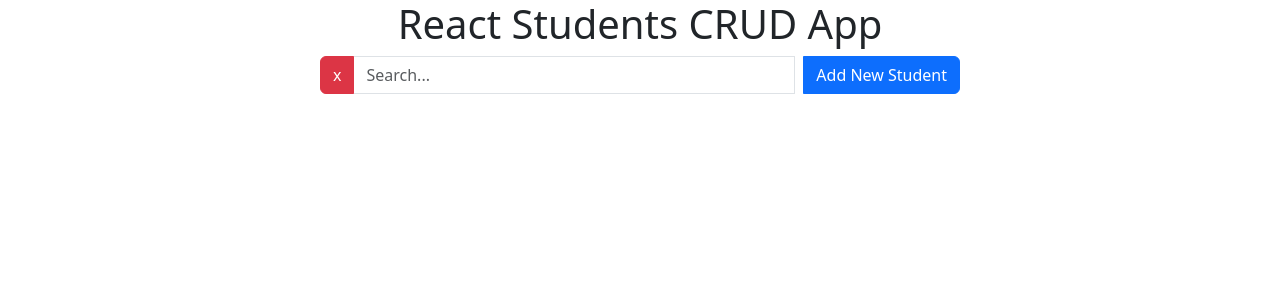
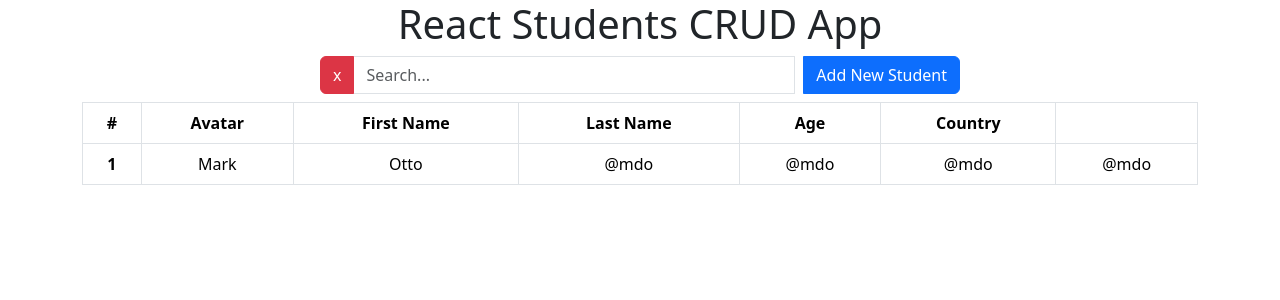
Before and after one commit to agaparkg/react-crud-demo-23-9, a React (Create React App) app: page / in a window 1280 px wide. Shown: the top 300 px of the page. Built offline with nearby package versions, Linux system fonts and the light colour scheme.

Commit message:
new changes

```diff
--- a/src/App.js
+++ b/src/App.js
@@ -1,12 +1,14 @@
 import "./App.css";
-import { Button, InputGroup, Input } from "reactstrap";
+// import { Container, Table } from "reactstrap";
 import Header from "./components/Header";
+import Students from "./components/Students";
 
 function App() {
   return (
     <div className="App">
       <h1>React Students CRUD App</h1>
       <Header />
+      <Students />
     </div>
   );
 }
--- /dev/null
+++ b/src/components/Students.js
@@ -0,0 +1,33 @@
+import React from "react";
+import { Container, Table } from "reactstrap";
+
+export default function Students() {
+  return (
+    <Container>
+      <Table bordered hover responsive>
+        <thead>
+          <tr>
+            <th>#</th>
+            <th>Avatar</th>
+            <th>First Name</th>
+            <th>Last Name</th>
+            <th>Age</th>
+            <th>Country</th>
+            <th></th>
+          </tr>
+        </thead>
+        <tbody>
+          <tr>
+            <th scope="row">1</th>
+            <td>Mark</td>
+            <td>Otto</td>
+            <td>@mdo</td>
+            <td>@mdo</td>
+            <td>@mdo</td>
+            <td>@mdo</td>
+          </tr>
+        </tbody>
+      </Table>
+    </Container>
+  );
+}
```
